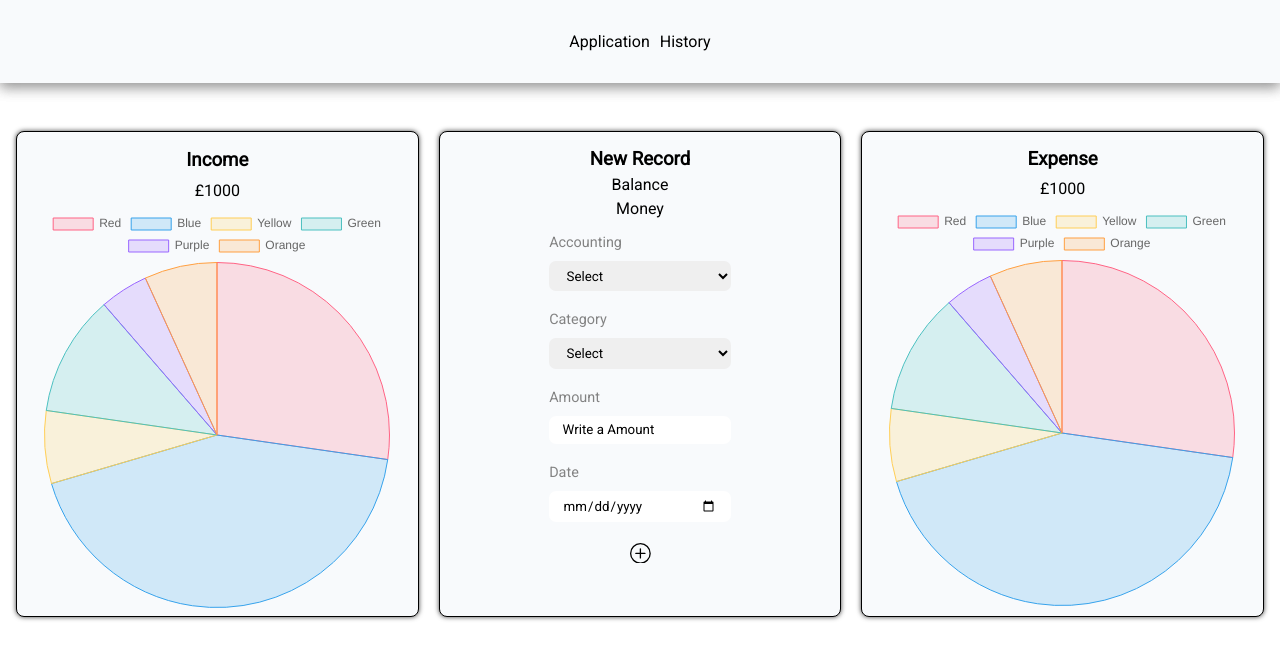
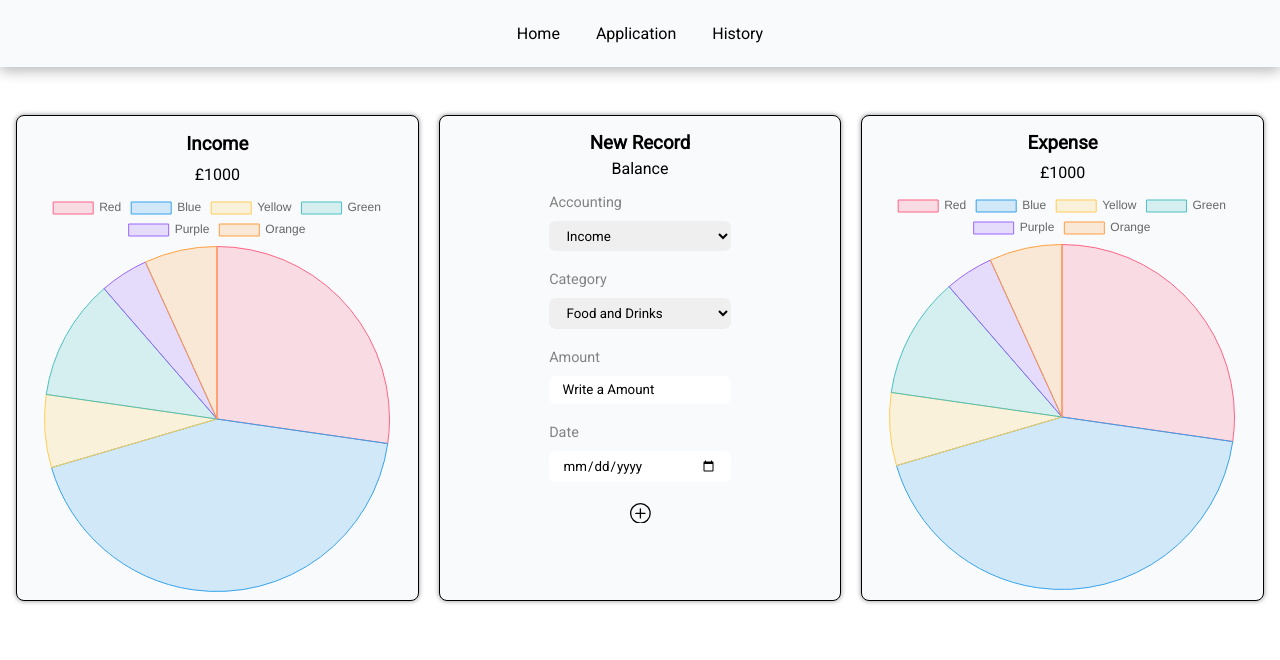
Before and after one commit to ModestasKr/Springfield-NPP, a React (Create React App) app in the folder frontend/: page /application in a window 1280 px wide. Shown: the top 660 px of the page. Built offline with nearby package versions, Linux system fonts and the light colour scheme.

Commit message:
add style

```diff
--- a/frontend/src/components/Application/Balance.js
+++ b/frontend/src/components/Application/Balance.js
@@ -7,7 +7,7 @@ function Balance() {
       <h3>New Record</h3>
       <p>Balance</p>
       {/* Green or Red */}
-      <p>Money</p>
+      {/* <p>Money</p> */}
     </div>
   );
 }
--- a/frontend/src/components/Application/Form.js
+++ b/frontend/src/components/Application/Form.js
@@ -13,9 +13,12 @@ import "./style/Form.css";
 import { BsPlusCircle } from "react-icons/bs";
 
 function Form() {
+  // UseState
   const [user, setUser] = useState({});
   const [income, setIncome] = useState({});
   const [incExp, SetIncExp] = useState("income");
+
+  // react-hook-form
   const {
     register,
     handleSubmit,
@@ -32,11 +35,11 @@ function Form() {
   // Testavimas Ritai
   // ADD Expenses and Income
   function onSubmit(data) {
-    console.log(data);
+    // console.log(data);
     if ("date" in income) {
-      console.log(income);
+      // console.log(income);
     }
-    console.log(user);
+    // console.log(user);
 
     incExp === "income"
       ? createUserIncome(data, user._id)
@@ -54,18 +57,20 @@ function Form() {
           <select
             onClick={(e) => {
               SetIncExp(e.target[e.target.selectedIndex].value);
-              console.log(e.target);
-              console.log(e.target[e.target.selectedIndex].value);
+              // console.log(e.target);
+              // console.log(e.target[e.target.selectedIndex].value);
             }}
             {...register("accounting", {
               required: "This is requires",
             })}
           >
-            <option value="select">Select</option>
+            <option value="select" disabled>
+              Select
+            </option>
             <option value="income">Income</option>
             <option value="expense">Expense</option>
           </select>
-          <p className="error">{errors.accounting?.message}</p>
+          <span className="error">{errors.accounting?.message}</span>
 
           <label>Category</label>
           <select
@@ -73,7 +78,9 @@ function Form() {
               required: "This is requires",
             })}
           >
-            <option value="">Select</option>
+            <option value="" disabled>
+              Select
+            </option>
             <option value="Food and Drinks">Food and Drinks</option>
             <option value="Shopping">Shopping</option>
             <option value="Housing">Housing</option>
@@ -91,16 +98,23 @@ function Form() {
           <p className="error">{errors.category?.message}</p>
 
           <label>Amount</label>
+
           <input
             placeholder="Write a Amount"
             {...register("amount", {
               required: "This is requires",
               minLength: {
-                value: 1,
+                minLength: 1,
                 message: "Minimum lenght is 1",
               },
+
+              pattern: {
+                pattern: /^((?!0)\d{1,10}|0|\.\d{1,2})($|\.$|\.\d{1,2}$)/,
+                message: "Badly typed symbols",
+              },
+
               maxLength: {
-                value: 1000000,
+                maxLength: 10,
                 message: "Max lenght is 1000000",
               },
             })}
@@ -112,6 +126,10 @@ function Form() {
             type="date"
             {...register("date", {
               required: "This is requires",
+              minLength: {
+                min: "1899-01-01",
+                message: "Max lenght is 1899-01-01",
+              },
             })}
           />
           <p className="error">{errors.date?.message}</p>
--- a/frontend/src/components/Application/style/Form.css
+++ b/frontend/src/components/Application/style/Form.css
@@ -6,7 +6,7 @@
 }
 
 .Form-body-form {
-  max-width: 15rem;
+  max-width: 25rem;
   display: flex;
   flex-direction: column;
   gap: 10px;
@@ -19,7 +19,8 @@
 
 .error {
   color: var(--text-color-300);
-  font-size: 0.8rem;
+
+  font-size: 0.63rem;
 }
 
 label {
--- a/frontend/src/components/Application/style/Navigation.css
+++ b/frontend/src/components/Application/style/Navigation.css
@@ -1,17 +1,19 @@
 .Nav-container {
-  box-shadow: 0px 4px 13px 0px rgba(0, 0, 0, 0.25);
+  box-shadow: 0px 4px 13px 0px rgba(0, 0, 0, 0.15);
+  height: auto;
 }
 
 .Nav-links {
   background-color: var(--backGround-color-100);
   display: flex;
   justify-content: center;
-  gap: 10px;
-  padding: 2em 0;
+  gap: 20px;
+  padding: 1em 0;
 }
 
 .Nav-links li {
   list-style: none;
+  padding: 0.5em;
 }
 
 .Nav-links :nth-child(1) {
--- a/frontend/src/components/Navigation.js
+++ b/frontend/src/components/Navigation.js
@@ -8,6 +8,9 @@ function Navigation() {
   return (
     <nav className="Nav-container">
       <ul className="Nav-links">
+        <li>
+          <Link to="/home">Home</Link>
+        </li>
         <li>
           <Link to="/application">Application</Link>
         </li>
--- a/frontend/src/index.css
+++ b/frontend/src/index.css
@@ -30,7 +30,7 @@
 .ExpensePieChart-container {
   border: 1px solid black;
   border-radius: 8px;
-  box-shadow: 0px 0px 5px 0px rgba(0, 0, 0, 0.75);
+  box-shadow: 0px 0px 5px 0px rgba(0, 0, 0, 0.45);
   background-color: var(--backGround-color-100);
 }
 
```
